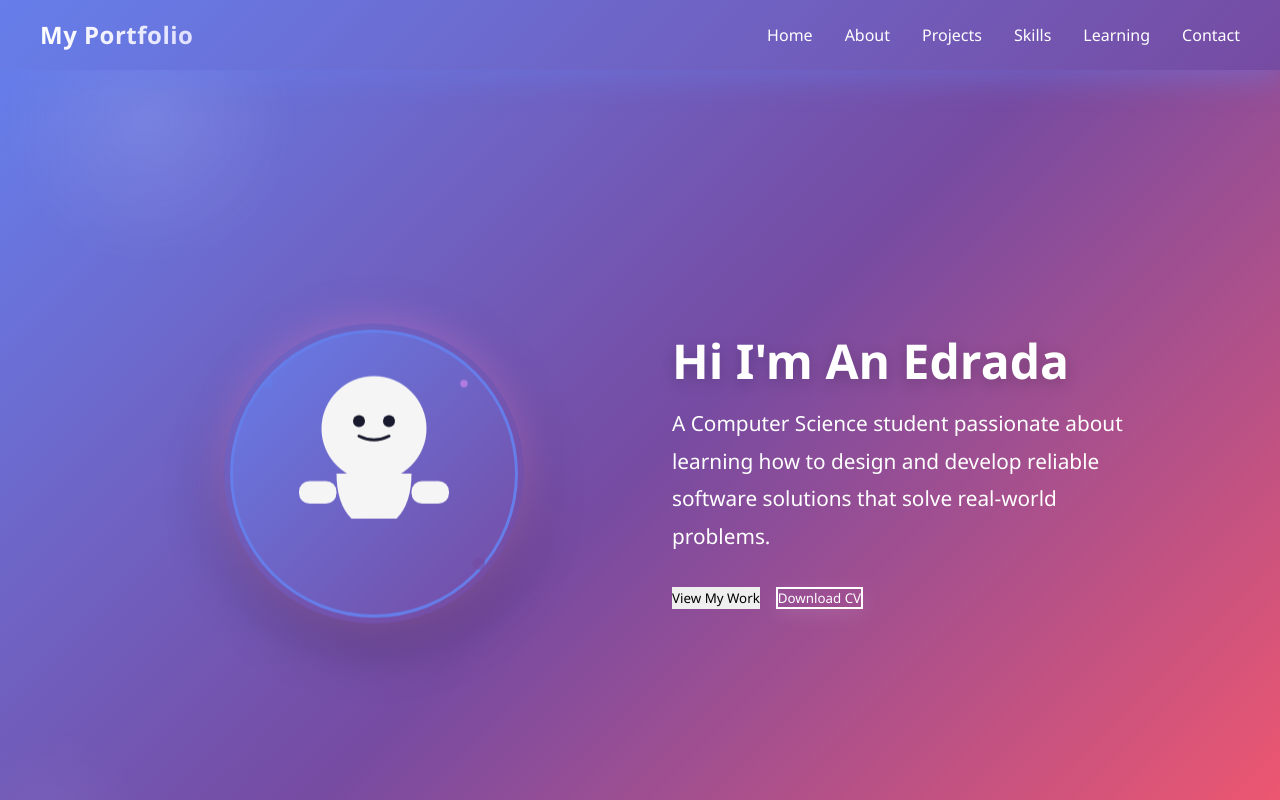
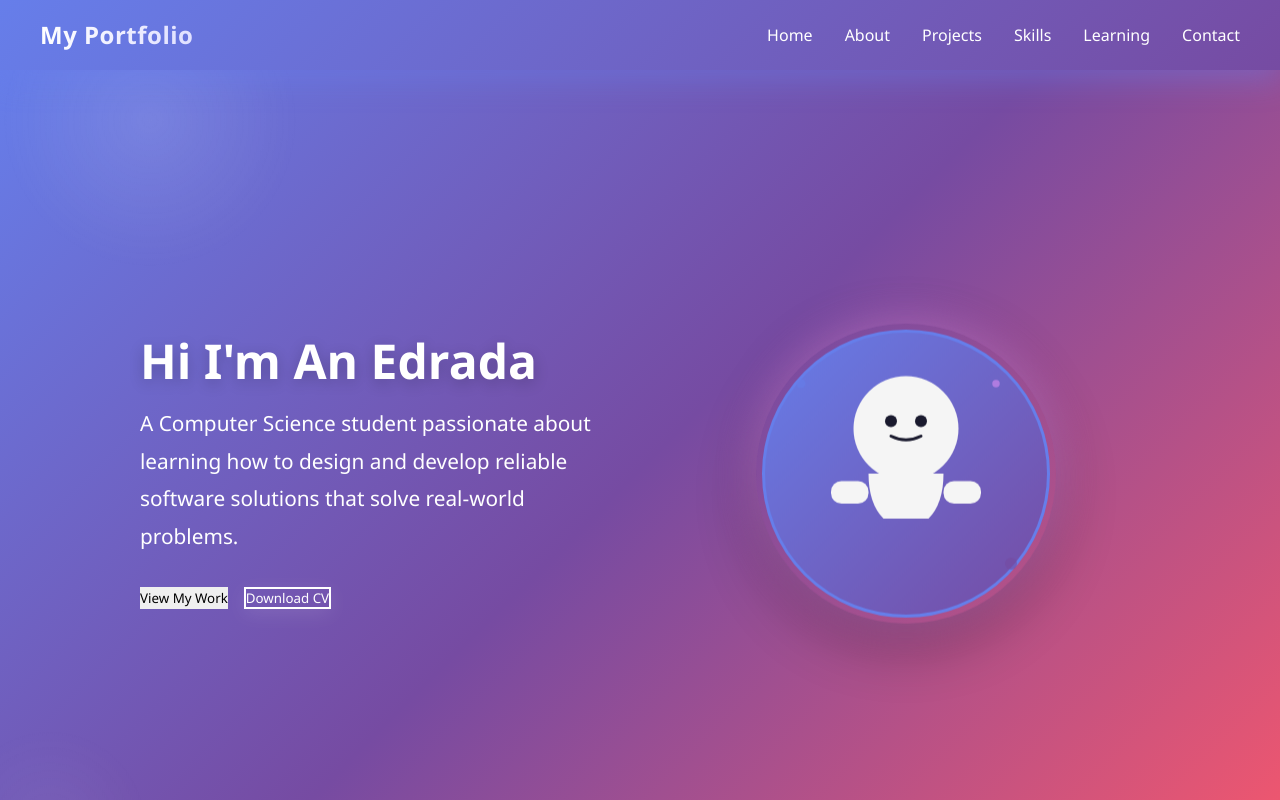
Before and after one commit to anedrada/EDRADA_FUTURE_PROOF, a React (Vite) app: page / in a window 1280 px wide. Shown: the top 800 px of the page. Built offline with nearby package versions, Linux system fonts and the light colour scheme.

Commit message:
Swap hero layout: text on left, picture on right

```diff
--- a/src/components/Hero.css
+++ b/src/components/Hero.css
@@ -54,6 +54,7 @@
   justify-content: center;
   align-items: center;
   animation: slideInLeft 0.8s ease-out;
+  order: 2;
 }
 
 .profile-pic {
@@ -91,6 +92,7 @@
   z-index: 2;
   max-width: 500px;
   text-align: left;
+  order: 1;
 }
 
 .hero-content h1 {
```
